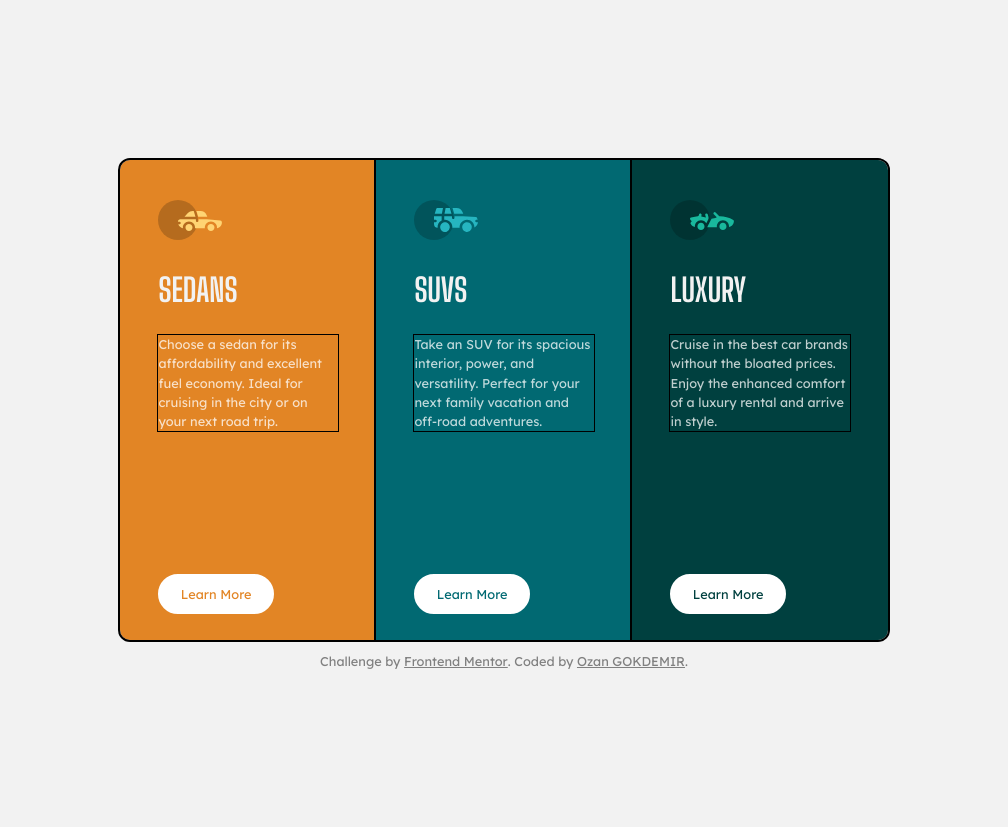
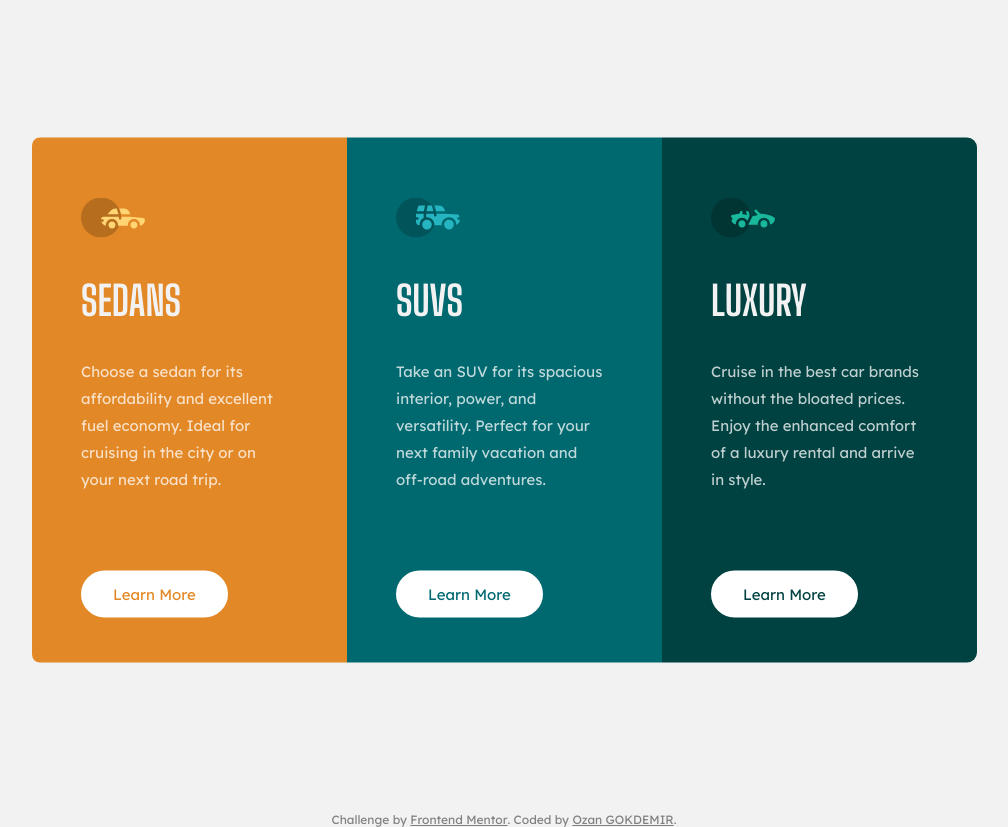
Before and after one commit to ozangokdemir/3-column-preview-card-component-main, a plain HTML site: page 3-column-preview-card-component-main/index.html in a window 1280 px wide. Shown: the whole page, without its empty margins (136-1144 px from the left). Before the commit the page ends 800 px from the top, so only its background shows below. Drawn offline with Linux system fonts and the light colour scheme.

Commit message:
Add files via upload

```diff
--- a/3-column-preview-card-component-main/index.html
+++ b/3-column-preview-card-component-main/index.html
@@ -17,35 +17,37 @@
 
 <body>
 
-	<main id="bloc_page">
-		<section class="frame sedans">
-			<div class="img"><img src="./images/icon-sedans.svg" alt="Sedans"></div>
-			<h2>Sedans</h2>
+	<main class="l-bloc-page">
+
+		<section class="l-frame l-frame-sedans">
+			<div class="ico"><img class="ico-sedans" src="./images/icon-sedans.svg" alt="Sedans"></div>
+			<h2 class="subtitle subtitle-sedans">Sedans</h2>
 			<p>Choose a sedan for its affordability and excellent fuel economy. Ideal for cruising in the city or on
 			your next road trip.</p>
-			<a href="#" class="learn_more" type="button">Learn More</a>
+			<a href="#" class="btn btn-learn-more" type="button">Learn More</a>
 		</section>
 
-		<section class="frame suvs">
-			<div class="img"><img src="./images/icon-suvs.svg" alt="SUVs"></div>
-			<h2>SUVs</h2>
+		<section class="l-frame l-frame-suvs">
+			<div class="ico"><img class="ico-suvs" src="./images/icon-suvs.svg" alt="SUVs"></div>
+			<h2 class="subtitle subtitle-suvs">SUVs</h2>
 			<p>Take an SUV for its spacious interior, power, and versatility. Perfect for your next family vacation
 			and off-road adventures.</p>
-			<a href="#" class="learn_more" type="button">Learn More</a>
+			<a href="#" class="btn btn-learn-more" type="button">Learn More</a>
 		</section>
 
-		<section class="frame luxury">
-			<div class="img"><img src="./images/icon-luxury.svg" alt="Luxury"></div>
-			<h2>Luxury</h2>
+		<section class="l-frame l-frame-luxury">
+			<div class="ico"><img class="ico-luxury" src="./images/icon-luxury.svg" alt="Luxury"></div>
+			<h2 class="subtitle subtitle-luxury">Luxury</h2>
 			<p>Cruise in the best car brands without the bloated prices. Enjoy the enhanced comfort of a luxury
 			rental and arrive in style.</p>
-			<a href="#" class="learn_more" type="button">Learn More</a>
+			<a href="#" class="btn btn-learn-more" type="button">Learn More</a>
 		</section>
+
 	</main>
 
-	<footer class="attribution">
-		<p>Challenge by <a href="https://www.frontendmentor.io?ref=challenge" target="_blank" data-text="Frontend Mentor">Frontend Mentor</a>.
-		Coded by <a href="https://github.com/ozangokdemir" data-text="Ozan GOKDEMIR">Ozan GOKDEMIR</a>.</p>
+	<footer class="l-attribution">
+			<p>Challenge by <a href="https://www.frontendmentor.io?ref=challenge" target="_blank" data-text="Frontend Mentor">Frontend Mentor</a>.
+			Coded by <a href="https://github.com/ozangokdemir" data-text="Ozan GOKDEMIR">Ozan GOKDEMIR</a>.</p>
 	</footer>
 
 </body>
--- a/3-column-preview-card-component-main/style.css
+++ b/3-column-preview-card-component-main/style.css
@@ -1,132 +1,181 @@
-:root{
-	--sedans-color: #E28525;
-	--suvs-color: #016972;
-	--luxury-color: #00403F;
+:root {
+	--bright-orange: hsl(31, 77%, 52%);
+	--dark-cyan: hsl(184, 100%, 22%);
+	--very-dark-cyan: hsl(179, 100%, 13%);
+	--transparent-white: hsla(0, 0%, 100%, 0.75);
+	--very-light-grey: hsl(0, 0%, 95%);
+
+	--body-copy-font-size: 15px;
 }
 
-body{
+/*GLOBAL*/
+
+html, body {
+	height: 100%;
+}
+
+body {
 	margin: 0;
 	padding: 0;
-	min-height: 100%;
-	background: #F2F2F2;
+
+	background: var(--very-light-grey);
 	color: white;
+
+	font-size: var(--body-copy-font-size);
 }
 
-footer{
-	font-family: 'Lexend Deca', sans-serif;
-	display: inline;
-	font-size: .8em;
+.l-attribution {
 	color: grey;
 	text-align: center;
+
+	font-family: 'Lexend Deca', sans-serif;
+	font-size: .8em;
 }
 
 /*CENTRAGE*/
-#bloc_page{
+
+.l-bloc-page {
 	display: flex;
 	justify-content: center;
-	margin-top: 20vh;
+	height: 100%;
 }
 
-#bloc_page .frame{
+.l-frame {
 	position: relative;
 	box-sizing: border-box;
-	width: 20vw;
-	height: 60vh;
-	min-height: 20vh;
-	padding: 5vh 3vw 5vh 3vw;
-	outline: 2px black solid;
+	top: 50%;
+	transform: translate(0, -50%);
+	width: 21em;
+	height: 35em;
+	padding: 4em 3.6em 4em 3.3em;
 }
 
-#bloc_page p{
-	box-sizing: border-box;
-	font-family: 'Lexend Deca', sans-serif;
-	font-size: .8rem;
-	line-height: 1.2rem;
-	color: hsla(0, 0%, 100%, 0.75);
-	outline: 1px black solid;
+
+/*//MODULES//*/
+
+/*FRAMES*/
+
+.l-frame .subtitle {
+	color: var(--very-light-grey);
+
+	font-family: 'Big Shoulders Display', cursive;
+	font-weight: 700;
+	font-size: 2.7em;
+	text-transform: uppercase;
 }
 
-.frame h2{
-	text-transform: uppercase;
-	font-family: 'Big Shoulders Display', cursive;
-	font-size: 2rem;
-	color: hsl(0, 0%, 95%);
+.l-frame p {
+	box-sizing: border-box;
+
+	color: var(--transparent-white);
+
+	font-family: 'Lexend Deca', sans-serif;
+	font-weight: 400;
+	line-height: 1.8em;
 }
 
-.sedans{
-	background: var(--sedans-color);
-	border-radius: 10px 0 0 10px;
+.l-frame-sedans {
+	background: var(--bright-orange);
+
+	border-radius: 8px 0 0 8px;
 }
 
-.suvs{
-	background: var(--suvs-color);
+.l-frame-suvs {
+	background: var(--dark-cyan);
 }
 
-.luxury{
-	background: var(--luxury-color);
+.l-frame-luxury {
+	background: var(--very-dark-cyan);
+
 	border-radius: 0 10px 10px 0;
 }
 
-.frame a{
+/*BUTTONS*/
+
+.btn-learn-more {
+	position: absolute;
+	bottom: 3em;
+
 	background: white;
 	color: inherit;
-	padding: .8em 1.6em .8em 1.6em;
+
 	border: solid white 2px;
-	border-radius : 20px;
+	border-radius : 30px;
+	padding: .8em 2em .8em 2em;
+
+	font-family: 'Lexend Deca', sans-serif;
 	text-decoration: none;
-	font-family: 'Lexend Deca', sans-serif;
-	font-size: .8em;
-	position: absolute;
-	bottom: 2em;
 }
 
-.frame a:hover{
-	cursor: pointer;
+.l-frame-sedans .btn-learn-more {
+	color: var(--bright-orange);
+}
+
+.l-frame-suvs .btn-learn-more {
+	color: var(--dark-cyan);
+}
+
+.l-frame-luxury .btn-learn-more {
+	color: var(--very-dark-cyan);
+}
+
+.btn-learn-more:hover {
 	background: transparent;
 	color: white;
+
+	cursor: pointer;
 }
 
-.sedans a{
-	color: var(--sedans-color);
-}
+/*FOOTER LINKS*/
 
-.suvs a{
-	color: var(--suvs-color);
-}
-
-.luxury a{
-	color: var(--luxury-color);
-}
-
-footer a{
+.l-attribution a {
 	display: inline-flex;
 	flex-direction: column;
 }
 
-footer a:link{
+.l-attribution a:link,  .l-attribution a:visited{
 	color: inherit;
 }
 
-footer a:visited{
-	color: inherit;
-}
-
-footer a:hover{
+.l-attribution a:hover {
 	font-weight: bold;
 }
 
-footer a::before{
+.l-attribution a::before {
 	content: attr(data-text);
+	visibility: hidden;
+
 	height: 0;
-	visibility: hidden;
+
 	font-weight: bold;
 }
 
 
 /*RESPONSIVE*/
-@media (max-width:710px ) {
+@media (max-width: 760px ) {
 
+	.l-bloc-page {
+		height: auto;
+		flex-direction: column;
+		align-items: center;
+	}
 
+	.l-frame{
+		display: block;
+		top: 19em;
+		width: 21.8em;
+		height: 30em;
+		padding: 3em 3em 3em 3.3em;
+	}
 
+	.l-frame .subtitle {font-size: 2.6em}
 
-  }
+	.l-frame-sedans{border-radius: 10px 10px 0 0}
+
+	.l-frame-luxury{border-radius: 0 0 10px 10px}
+
+	.l-attribution {
+		position: relative;
+		top: 5em;
+	}
+}
```
